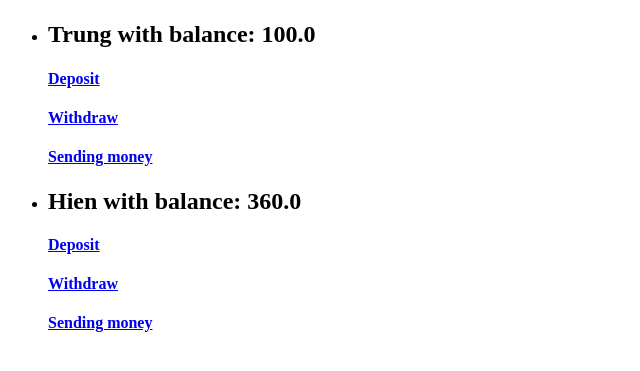
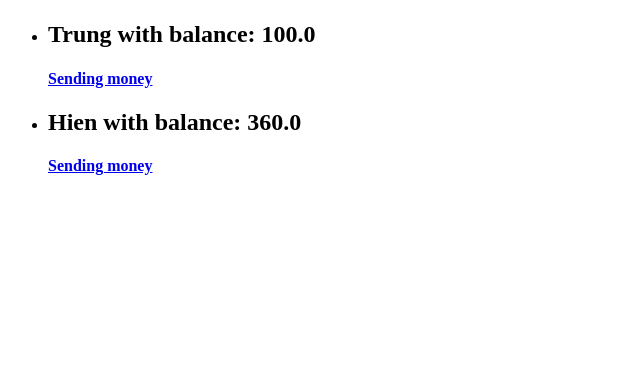
Before and after one commit to TrungTDD/TransactionDjango, a Django app: page /transaction/ in a window 1280 px wide. Shown: the top 371 px of the page, without its empty margins (0-640 px from the left). Run offline with Django 3.2, Linux system fonts and the light colour scheme; data comes from the database, SQL or seed files in the repository.

Commit message:
removing feature deposit and withdraw

```diff
--- a/django_transaction/transaction_learning/templates/transaction_learning/index.html
+++ b/django_transaction/transaction_learning/templates/transaction_learning/index.html
@@ -13,7 +13,7 @@
                     {{ account.name }} with balance:  {{ account.balance }}
                 </h2>
 
-                <a href={% url 'deposit' account_name=account.name %}>
+                <!-- <a href={% url 'deposit' account_name=account.name %}>
                     <h4>
                         Deposit
                     </h4>
@@ -23,7 +23,7 @@
                     <h4>
                         Withdraw
                     </h4>
-                </a>
+                </a> -->
 
                 <a href={% url 'sending' account_name=account.name %}>
                     <h4>
--- a/django_transaction/transaction_learning/views.py
+++ b/django_transaction/transaction_learning/views.py
@@ -63,14 +63,13 @@ def make_sending_transaction(request, account_name):
                     from_user.balance -= amount
                     from_user.save()
 
-                    # cố tình trigger amount < 0 sau khi save, để sử dụng transaction
+                    # cố tình trigger amount < 0 sau khi save, để sử dụng transaction trong django
                     if from_user.balance < 0:
                         raise ValueError()
 
                     receive_user = Account.objects.get(name=receive_account)
                     receive_user.balance += amount
                     receive_user.save()
-                    print("A")
                     LogTransaction(account=account_name, message="TRANSACTION SUCCESSFULLY",
                                 transaction_type=SENDING_TRANSACTION, status=SUCCESSFULLY_STATUS).save()
                     return HttpResponseRedirect(reverse("index"))
```
